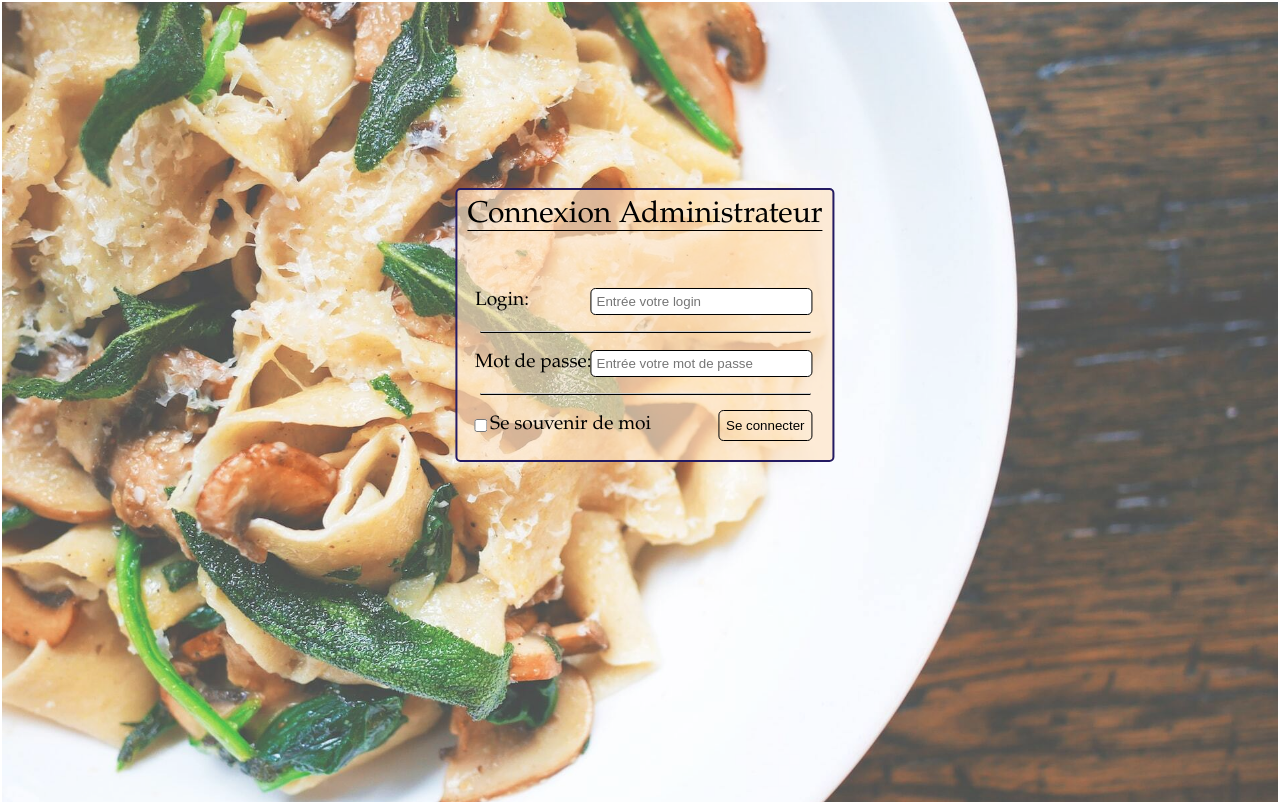
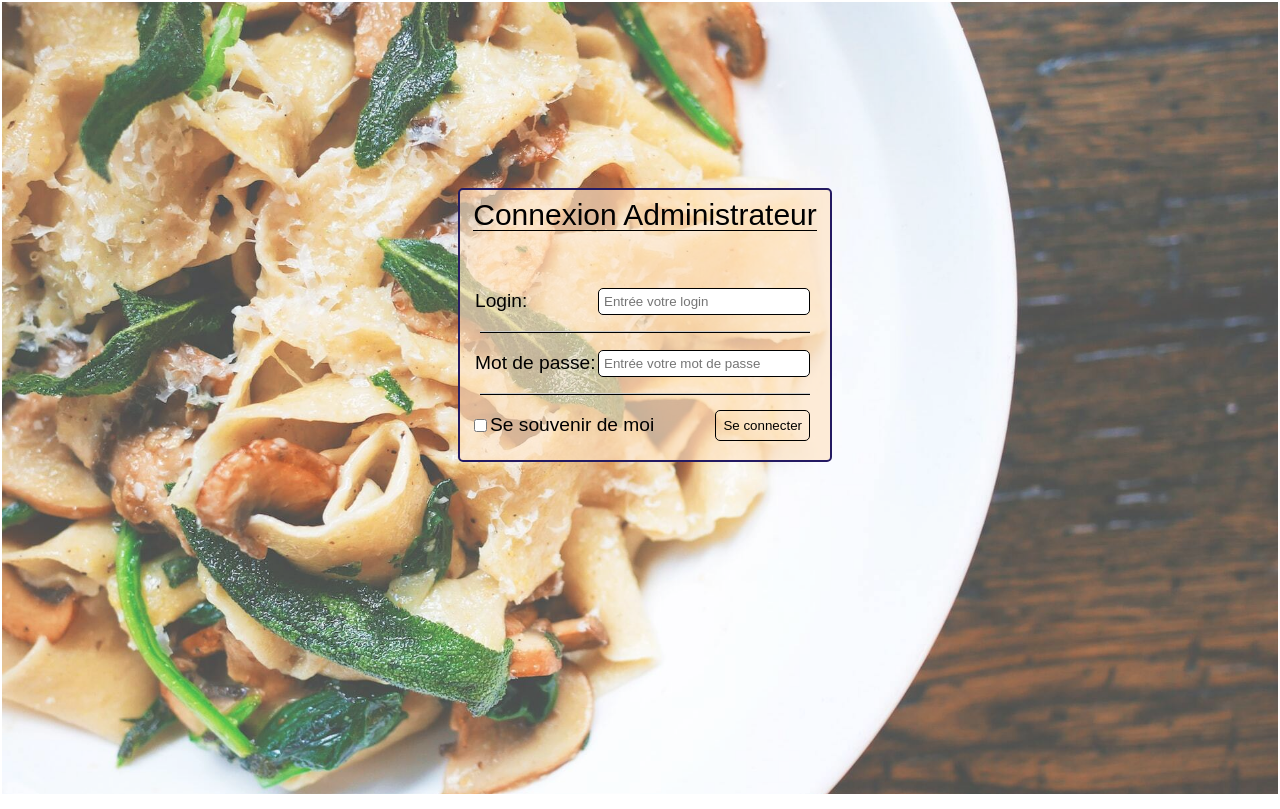
Before and after one commit to SimonBnt/Marche_ou_cepes_site_vitrine_restaurateur, a PHP site: page /admin_connexion.php in a window 1280 px wide. Run offline with PHP 8.4, Linux system fonts and the light colour scheme.

```diff
--- a/admin_connexion.php
+++ b/admin_connexion.php
@@ -2,7 +2,8 @@
 session_start();
 $message = "";
 if (isset($_POST['valider'])) {
-        if (empty($_POST['login']) || ($_POST['password'])) $message = "Mauvais Login ou Mot de passe";
+    $_SESSION['connecter'] = true;
+    if (empty($_POST['login']) || ($_POST['password'])) $message = "Mauvais Login ou Mot de passe";
     try {
         $pdo = new PDO('mysql:host=localhost;dbname=marche_ou_cepes', 'root', 'root');
     } catch (PDOException $e) {
@@ -32,8 +33,8 @@ if (isset($_POST['valider'])) {
     <title>Connexion Administrateur</title>
 </head>
 
-<body">
-    <img src="assets/img/plat-1.jpg" alt="">
+<body class="body">
+    <img class="background_admin" src="assets/img/plat-1.jpg" alt="image arrière plan">
     <div class="form">
         <form method="POST" action="">
             <div>
@@ -51,8 +52,8 @@ if (isset($_POST['valider'])) {
                 <label for="checkbox">Se souvenir de moi</label>
                 <button type="submit" name="valider">Se connecter</button>
             </div>
-            <?php if(!empty($message)) {?>
-            <div class="erreur"><?php echo $message  ?></div>
+            <?php if (!empty($message)) { ?>
+                <div class="erreur"><?php echo $message  ?></div>
             <?php } ?>
         </form>
     </div>
--- a/admin_deconnexion.php
+++ b/admin_deconnexion.php
@@ -1,5 +1,5 @@
 <?php
     session_start();
     session_destroy();
-    header("location:admin_connexion.php");
+    header("location: admin_connexion.php");
 ?>
--- a/index.php
+++ b/index.php
@@ -26,7 +26,7 @@
         </section>
         <section id="menu" class="section">
             <h2>Notre menu</h2>
-            <img src="/assets/img/slide-separator_white.png" alt="">
+            <img src="assets/img/slide-separator_white.png" alt="">
             <div id="menu_grid" >
                 <div id="top_left" class="padding">
                     <h3>Entrées</h3>
--- a/src/sass/components/_home.scss
+++ b/src/sass/components/_home.scss
@@ -6,14 +6,11 @@
         width: 8rem;
         padding: 2rem;
     }
+
     a {
         color: black;
         text-decoration: none;
-
-
     }
-
-
 
     p#adresse {
         padding-bottom: 1rem;
--- a/src/sass/layout/_default.scss
+++ b/src/sass/layout/_default.scss
@@ -6,7 +6,7 @@ html {
         min-height: 100vh;
         font-family: Garamond, serif;
         // font-family: Brush Script MT;
-        // background-color: #304052;
+        background-color: #304052;
         border: solid white 2px;
 
         main {
--- a/src/sass/pages/_admin_connexion.scss
+++ b/src/sass/pages/_admin_connexion.scss
@@ -1,14 +1,17 @@
-body {
+.body {
     font-family: Arial, Helvetica, sans-serif;
     font-size: 1.2em;
+    background-color: transparent !important;
 
-    img {
+    .background_admin {
         width: 100vw;
-        height: 100vh;
+        height: 99vh;
         filter: opacity(0.8);
         object-fit: cover;
         object-position: center;
+        background-color: white;
     }
+
 
     .form {
         background-color: rgba(255, 228, 196, 0.654);
@@ -55,7 +58,7 @@ body {
             .input {
                 position: absolute;
                 right: 15px;
-                width: 210px;
+                width: 200px;
                 margin: 5px;
                 border: 1px solid;
                 border-radius: 5px;
--- a/src/sass/pages/_admin_page.scss
+++ b/src/sass/pages/_admin_page.scss
@@ -1,4 +1,4 @@
-body {
+.body {
     h1 {
         position: absolute;
         margin-top: 5px;
```
Also changed, not shown: admin_page.php (+5 -2 lines), assets/css/styles.min.css, src/sass/styles.scss (line endings or trailing spaces), 2 other files.
